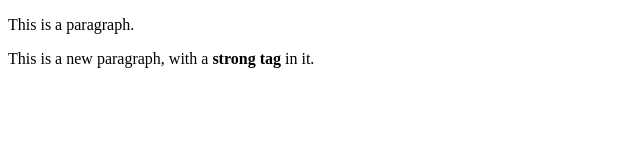
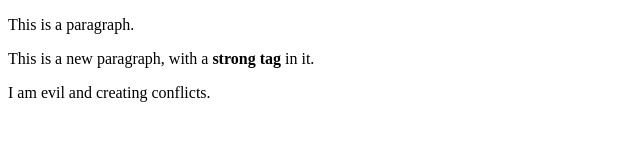
Before and after one commit to donburks/git_jun202016, a plain HTML site: page index.html in a window 1280 px wide. Shown: the whole page, without its empty margins (0-640 px from the left). Drawn offline with Linux system fonts and the light colour scheme.

Commit message:
Creating a conflict

```diff
--- a/index.html
+++ b/index.html
@@ -6,5 +6,6 @@
   <body>
     <p>This is a paragraph.</p>
     <p>This is a new paragraph, with a <strong>strong tag</strong> in it.</p>
+    <p>I am evil and creating conflicts.</p>
   </body>
 </html>
```
